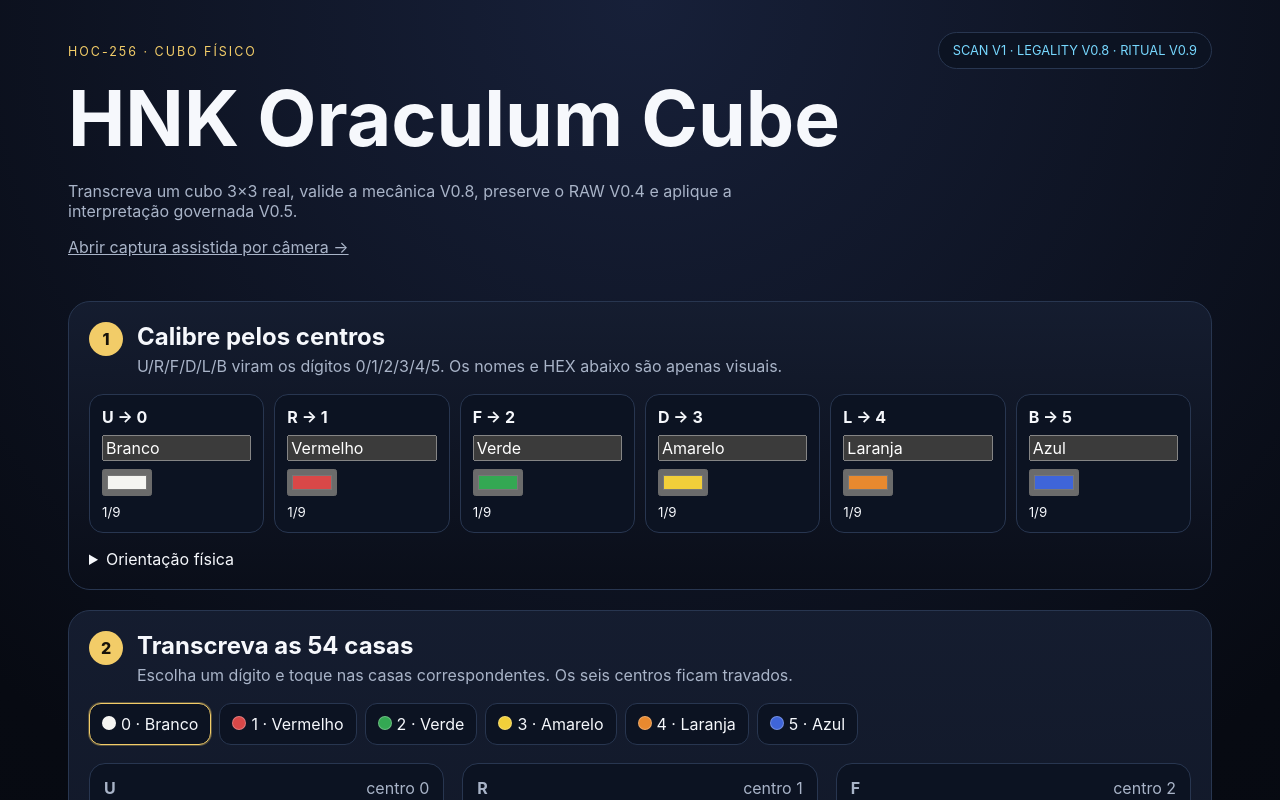
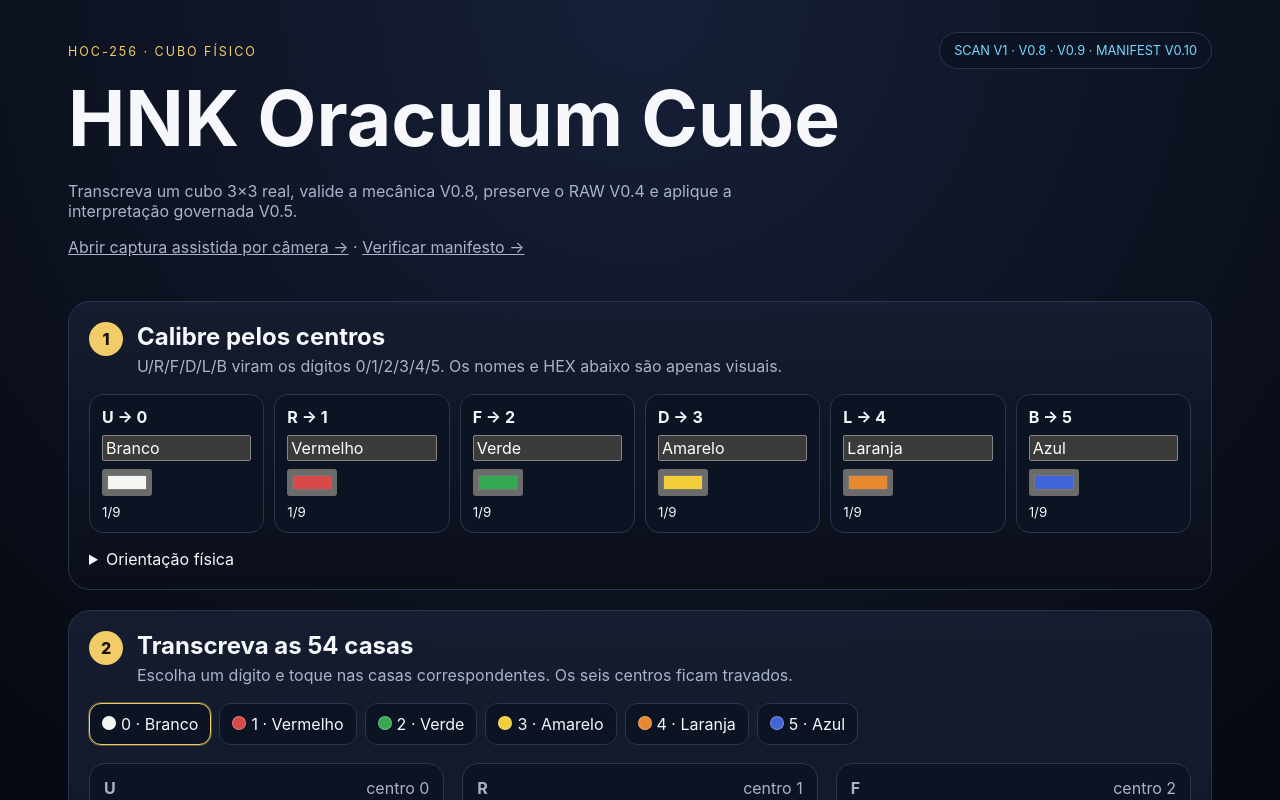
Before and after one commit to tehknesolutions/cubo-hnk, a Next.js app in the folder apps/web/: page /oraculum in a window 1280 px wide. Shown: the top 800 px of the page. Built offline with nearby package versions, Linux system fonts and the light colour scheme.

Commit message:
feat(v0.10): expose downloadable session manifest in manual UI

```diff
--- a/apps/web/app/oraculum/OraculumClient.tsx
+++ b/apps/web/app/oraculum/OraculumClient.tsx
@@ -2,6 +2,7 @@
 
 import Link from 'next/link';
 import { FormEvent, useMemo, useState } from 'react';
+import { ManifestActions } from './ManifestActions';
 import styles from './oraculum.module.css';
 
 const FACE_ORDER=['U','R','F','D','L','B'] as const;
@@ -15,6 +16,7 @@ type ResponseData={
   ritualIntegrity?:any;
   raw?:any;
   interpretation?:any;
+  manifest?:any;
 };
 
 const NAMES=['Branco','Vermelho','Verde','Amarelo','Laranja','Azul'];
@@ -121,9 +123,9 @@ export function OraculumClient(){
         <p className={styles.kicker}>HOC-256 · CUBO FÍSICO</p>
         <h1>HNK Oraculum Cube</h1>
         <p>Transcreva um cubo 3×3 real, valide a mecânica V0.8, preserve o RAW V0.4 e aplique a interpretação governada V0.5.</p>
-        <p><Link href="/oraculum/camera">Abrir captura assistida por câmera →</Link></p>
+        <p><Link href="/oraculum/camera">Abrir captura assistida por câmera →</Link> · <Link href="/oraculum/verify">Verificar manifesto →</Link></p>
       </div>
-      <div className={styles.badge}>SCAN V1 · LEGALITY V0.8 · RITUAL V0.9</div>
+      <div className={styles.badge}>SCAN V1 · V0.8 · V0.9 · MANIFEST V0.10</div>
     </header>
 
     <form onSubmit={submit} className={styles.flow}>
@@ -181,12 +183,13 @@ export function OraculumClient(){
 
     {response&&!response.ok&&(response.legality||response.ritualIntegrity)&&<section className={styles.card}>
       <h2>Gate físico bloqueou a consulta</h2>
-      <p>Nenhum SHA oracular foi produzido para este envio.</p>
+      <p>Nenhum SHA oracular ou manifesto V0.10 foi produzido para este envio.</p>
       <pre className={styles.audit}>{JSON.stringify({legality:response.legality,ritualIntegrity:response.ritualIntegrity},null,2)}</pre>
     </section>}
 
     {raw&&interpreted&&<section className={styles.results}>
       <div className={styles.resultHero}><div><p className={styles.kicker}>RAW V0.4 · IMUTÁVEL</p><h2>{raw.hnk.glyphId} · Path {raw.path32.index}</h2><p className={styles.hash}>{raw.raw.seed256}</p></div><div className={styles.colorTriad}><span style={{background:raw.colors.essence}}/><span style={{background:raw.colors.shadow}}/><span style={{background:raw.colors.manifestation}}/></div></div>
+      {response?.manifest&&<ManifestActions manifest={response.manifest}/>}
       {response?.ritualIntegrity?.valid&&<div className={styles.validState}>✓ RITUAL_32 V0.9 confirmado: estado inicial + 32 movimentos = estado final.</div>}
       <div className={styles.resultGrid}>
         <article className={styles.resultCard}><small>Path-32</small><strong>{descriptor(interpreted.path)}</strong></article>
@@ -201,7 +204,7 @@ export function OraculumClient(){
         <article className={styles.analysisCard}><h3>Tensões</h3>{interpreted.tensions.length?interpreted.tensions.map((item:any)=><div className={styles.signal} key={item.axis}><strong>{item.axis}</strong><span>{item.left.score}:{item.right.score}</span><small>{item.authority}</small></div>):<p>Nenhuma ativa.</p>}</article>
       </div>
       <article className={styles.malkuth}><div><small>MALKUTH</small><h3>{interpreted.malkuth.dominantKey||'Sem dominante'}</h3></div><p>{interpreted.malkuth.actionTemplate}</p><strong>Verificação: {interpreted.malkuth.verificationRequired?'SIM':'NÃO'}</strong></article>
-      <details className={styles.details}><summary>Auditoria técnica</summary><pre className={styles.audit}>{JSON.stringify({commit:raw.commit,scanProfile:response.scanProfile,legality:response.legality,ritualIntegrity:response.ritualIntegrity,provenance:raw.provenance,signals:interpreted.signals},null,2)}</pre></details>
+      <details className={styles.details}><summary>Auditoria técnica</summary><pre className={styles.audit}>{JSON.stringify({commit:raw.commit,scanProfile:response.scanProfile,legality:response.legality,ritualIntegrity:response.ritualIntegrity,manifestAudit:response.manifest?.audit,provenance:raw.provenance,signals:interpreted.signals},null,2)}</pre></details>
       <p className={styles.disclaimer}>Leitura simbólica/contemplativa; não afirma certeza sobrenatural ou previsão infalível.</p>
     </section>}
   </main>;
```
